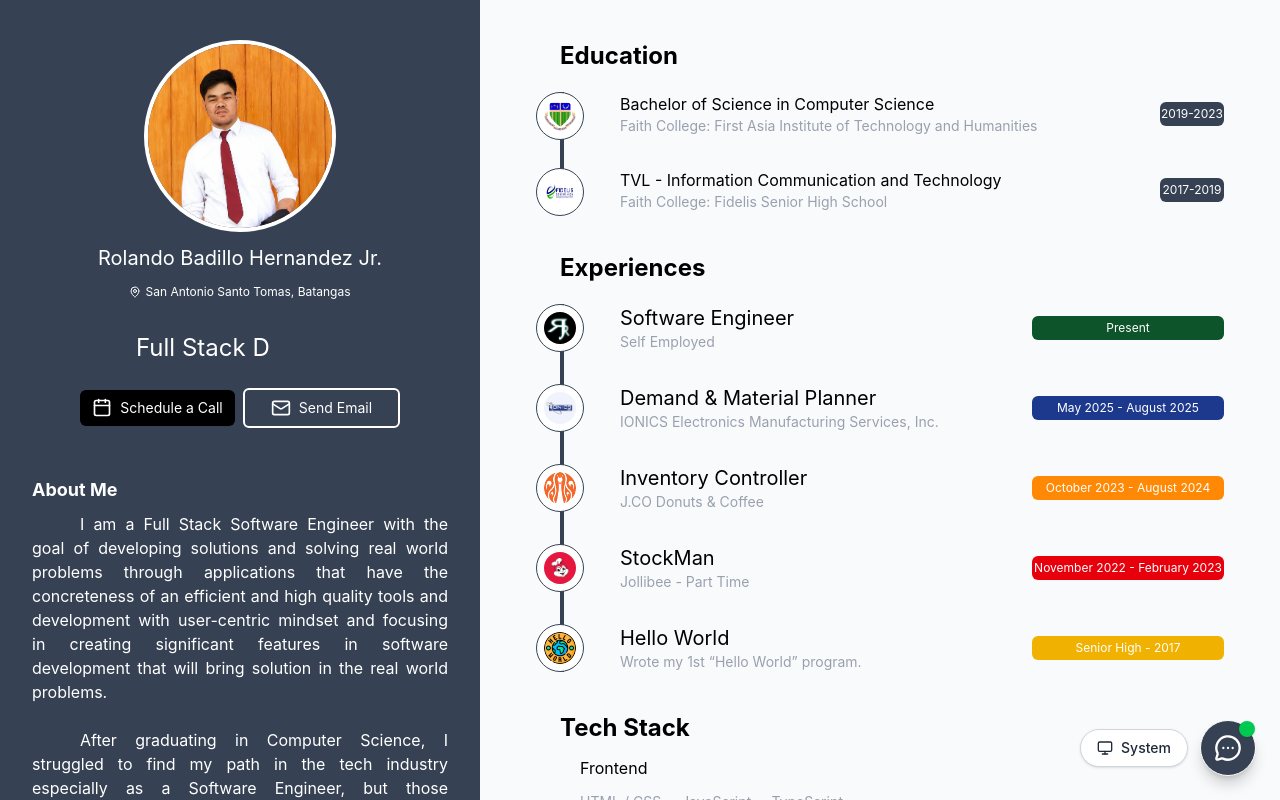
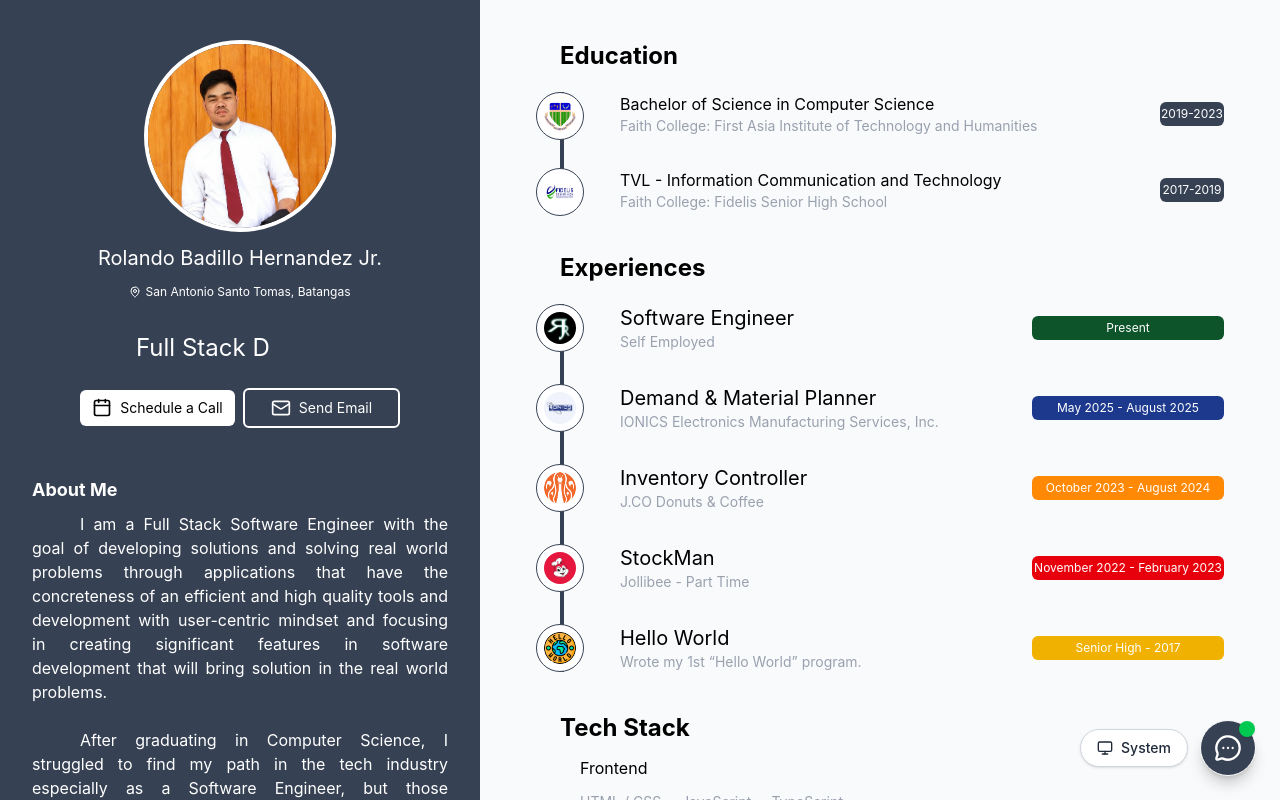
Before and after one commit to RolandoJr23/RBHJr-Portfolio, a React (Vite) app: page / in a window 1280 px wide. Built offline with nearby package versions, Linux system fonts and the light colour scheme.

Commit message:
Changing background color of the button Schedule a Call into white and text into black.

```diff
--- a/src/App.tsx
+++ b/src/App.tsx
@@ -294,7 +294,7 @@ function App() {
             <div className="w-full max-w-xs flex flex-col sm:flex-row gap-2 justify-center items-center mt-3">
               <button
                 onClick={() => setShowSchedule(true)}
-                className="w-full p-2 text-sm flex flex-row justify-center items-center gap-2 text-white bg-black rounded-md hover:text-black hover:bg-white duration-300 cursor-pointer"><Calendar className="w-5 h-5" />Schedule a Call</button>
+                className="w-full p-2 text-sm flex flex-row justify-center items-center gap-2 text-black bg-white rounded-md hover:text-white hover:bg-black duration-300 cursor-pointer"><Calendar className="w-5 h-5" />Schedule a Call</button>
               <button className="w-full p-2 text-sm flex flex-row justify-center items-center gap-2 text-white border-2 border-white rounded-md hover:text-black hover:bg-white cursor-pointer"><Mail className="w-5 h-5" /><a href="mailto:rolandojrhernandez0623200@gmail.com" target="_blank">Send Email</a></button>
             </div>
           </div>
```
